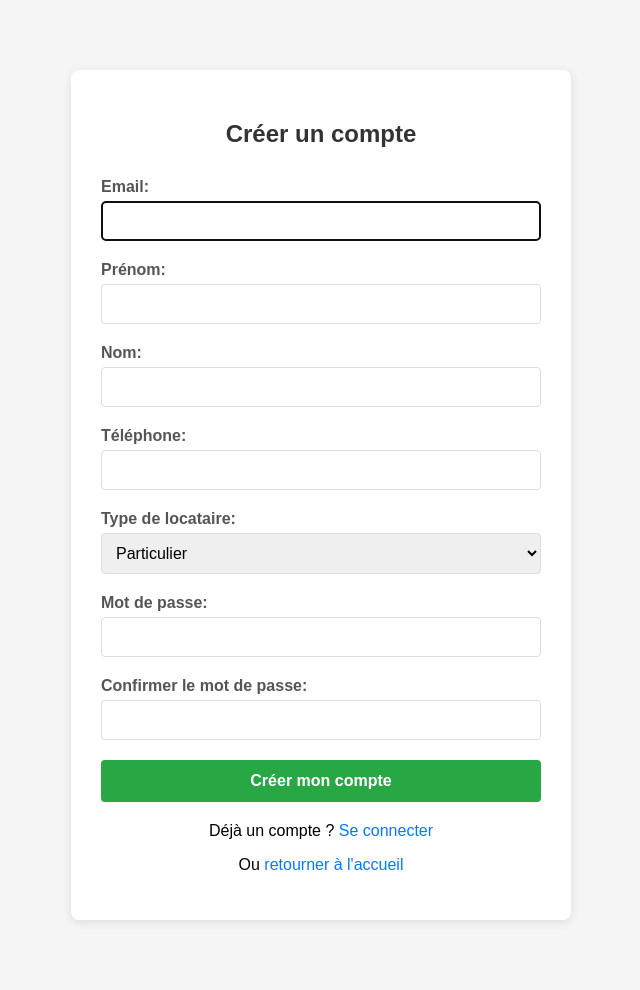
After one commit to lhomangroup/projectimmo, a Django app: page /annonce/inscription-simple/ in a window 1280 px wide. The commit adds this page. Shown: the whole page, without its empty margins (319-959 px from the left). Run offline with Django 4.2, Linux system fonts and the light colour scheme; parts of the project's set-up code (start-up, migrations or seed data) failed here and were passed over.

Commit message:
Assistant checkpoint: Ajouter bouton inscription simple sur page d'accueil
Assistant generated file changes:
- annonce/views.py: Ajouter une vue pour l'inscription simple sans annonce
- annonce/urls.py: Ajouter l'URL pour l'inscription simple
- templates/annonce/inscription-simple.html: Créer le template pour l'inscription simple
- templates/annonce/search/annonceHome.html: Ajouter le bouton d'inscription simple à côté du bouton de connexion, Ajouter le style pour le bouton secondaire

---

User prompt:

peux tu ajouter un bouton "S'inscrire simplement sans Créer une annonce"  juste à coté du bouton "Se connecter"  sur la page d'acceuil des annonces (/annonceHome/) ?

Replit-Commit-Author: Assistant
Replit-Commit-Session-Id: beb70737-b727-469e-8f33-69fd913e9a31

```diff
--- a/annonce/urls.py
+++ b/annonce/urls.py
@@ -43,4 +43,5 @@ urlpatterns = [
     path('get-access-code/', views.get_access_code, name='get_access_code'),
     path('auth-login/', views.auth_login, name='auth_login'),
     path('activate/<uidb64>/<token>/', views.VerificationView.as_view(), name='activate'),
+    path('inscription-simple/', views.inscription_simple, name='inscription-simple'),
 ]
--- a/annonce/views.py
+++ b/annonce/views.py
@@ -646,3 +646,34 @@ def detail_annonce(request, pk):
         'address': annonce.address
     }
     return render(request, 'annonce/detail_annonce.html', context)
+
+@unauthenticated_user
+def inscription_simple(request):
+    """Vue pour l'inscription simple sans création d'annonce"""
+    from django.contrib import messages
+
+    if request.method == 'POST':
+        userForm = CreateUserForm(request.POST)
+
+        if userForm.is_valid():
+            try:
+                # Créer l'utilisateur
+                user = userForm.save()
+                user.is_active = True
+                user.save()
+
+                # Créer une adresse vide pour l'utilisateur
+                Address.objects.create(account=user)
+
+                messages.success(request, f'Compte créé avec succès pour {user.email}. Vous pouvez maintenant vous connecter.')
+                return redirect('login-annonce')
+
+            except Exception as e:
+                messages.error(request, f'Erreur lors de la création du compte: {e}')
+        else:
+            messages.error(request, f'Erreur dans les informations: {userForm.errors}')
+    else:
+        userForm = CreateUserForm()
+
+    context = {'userForm': userForm}
+    return render(request, 'annonce/inscription-simple.html', context)
--- /dev/null
+++ b/templates/annonce/inscription-simple.html
@@ -0,0 +1,150 @@
+
+<!DOCTYPE html>
+<html lang="fr">
+<head>
+    <meta charset="UTF-8">
+    <meta name="viewport" content="width=device-width, initial-scale=1.0">
+    <title>Inscription Simple</title>
+    <style>
+        body {
+            font-family: Arial, sans-serif;
+            max-width: 500px;
+            margin: 50px auto;
+            padding: 20px;
+            background-color: #f5f5f5;
+        }
+        .form-container {
+            background: white;
+            padding: 30px;
+            border-radius: 8px;
+            box-shadow: 0 2px 10px rgba(0,0,0,0.1);
+        }
+        h2 {
+            text-align: center;
+            color: #333;
+            margin-bottom: 30px;
+        }
+        .form-group {
+            margin-bottom: 20px;
+        }
+        label {
+            display: block;
+            margin-bottom: 5px;
+            font-weight: bold;
+            color: #555;
+        }
+        input, select {
+            width: 100%;
+            padding: 10px;
+            border: 1px solid #ddd;
+            border-radius: 4px;
+            box-sizing: border-box;
+            font-size: 16px;
+        }
+        .btn {
+            width: 100%;
+            padding: 12px;
+            background-color: #28a745;
+            color: white;
+            border: none;
+            border-radius: 4px;
+            cursor: pointer;
+            font-size: 16px;
+            font-weight: bold;
+        }
+        .btn:hover {
+            background-color: #218838;
+        }
+        .text-center {
+            text-align: center;
+            margin-top: 20px;
+        }
+        .text-center a {
+            color: #007bff;
+            text-decoration: none;
+        }
+        .text-center a:hover {
+            text-decoration: underline;
+        }
+        .messages {
+            margin-bottom: 20px;
+        }
+        .alert {
+            padding: 10px;
+            margin-bottom: 10px;
+            border-radius: 4px;
+        }
+        .alert-success {
+            background-color: #d4edda;
+            color: #155724;
+            border: 1px solid #c3e6cb;
+        }
+        .alert-error {
+            background-color: #f8d7da;
+            color: #721c24;
+            border: 1px solid #f5c6cb;
+        }
+    </style>
+</head>
+<body>
+    <div class="form-container">
+        <h2>Créer un compte</h2>
+
+        {% if messages %}
+        <div class="messages">
+            {% for message in messages %}
+                <div class="alert alert-{{ message.tags }}">
+                    {{ message }}
+                </div>
+            {% endfor %}
+        </div>
+        {% endif %}
+
+        <form method="post">
+            {% csrf_token %}
+
+            <div class="form-group">
+                <label for="{{ userForm.email.id_for_label }}">Email:</label>
+                {{ userForm.email }}
+            </div>
+
+            <div class="form-group">
+                <label for="{{ userForm.first_name.id_for_label }}">Prénom:</label>
+                {{ userForm.first_name }}
+            </div>
+
+            <div class="form-group">
+                <label for="{{ userForm.last_name.id_for_label }}">Nom:</label>
+                {{ userForm.last_name }}
+            </div>
+
+            <div class="form-group">
+                <label for="{{ userForm.telephone.id_for_label }}">Téléphone:</label>
+                {{ userForm.telephone }}
+            </div>
+
+            <div class="form-group">
+                <label for="{{ userForm.typelocataire.id_for_label }}">Type de locataire:</label>
+                {{ userForm.typelocataire }}
+            </div>
+
+            <div class="form-group">
+                <label for="{{ userForm.password1.id_for_label }}">Mot de passe:</label>
+                {{ userForm.password1 }}
+            </div>
+
+            <div class="form-group">
+                <label for="{{ userForm.password2.id_for_label }}">Confirmer le mot de passe:</label>
+                {{ userForm.password2 }}
+            </div>
+
+            <button type="submit" class="btn">Créer mon compte</button>
+        </form>
+
+        <div class="text-center">
+            <p>Déjà un compte ? <a href="{% url 'login-annonce' %}">Se connecter</a></p>
+            <p>Ou <a href="{% url 'annonceHome' %}">retourner à l'accueil</a></p>
+        </div>
+    </div>
+</body>
+</html>
--- a/templates/annonce/search/annonceHome.html
+++ b/templates/annonce/search/annonceHome.html
@@ -82,6 +82,9 @@
         .btn-success {
             background-color: #28a745;
         }
+        .btn-secondary {
+            background-color: #6c757d;
+        }
         .btn:hover {
             opacity: 0.8;
         }
@@ -95,6 +98,7 @@
 
     <div class="actions">
         <a href="{% url 'creer-annonce' %}" class="btn btn-primary">S'inscrire & Créer une annonce</a>
+        <a href="{% url 'inscription-simple' %}" class="btn btn-secondary">S'inscrire simplement</a>
         <a href="{% url 'login-annonce' %}" class="btn btn-success">Se connecter</a>
     </div>
 
```
